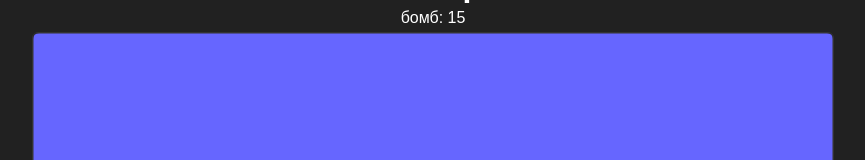
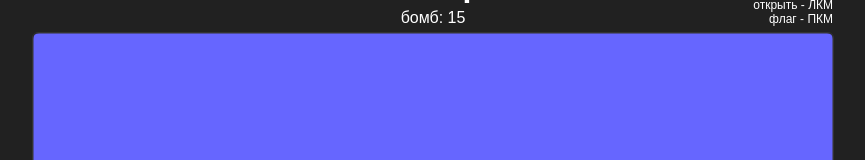
Before and after one commit to DanilChugaev/sapper, a website built with webpack: page src/index.html in a window 1280 px wide. Both pictures are taken after a click on the button "Играть". Shown: the top 160 px of the page, without its empty margins (207-1072 px from the left). Built offline with nearby package versions, Linux system fonts and the light colour scheme.

Commit message:
add hints

```diff
--- a/src/index.html
+++ b/src/index.html
@@ -18,6 +18,11 @@
     <dic class="canvas-container">
       <canvas id="canvas" class="canvas"></canvas>
 
+      <div class="hints">
+        <div class="hints__item" title="левая кнопка мыши">открыть - ЛКМ</div>
+        <div class="hints__item" title="правая кнопка мыши">флаг - ПКМ</div>
+      </div>
+
       <div class="result-container" id="result-container">
         <div class="win-container" id="win-container">
           <h2 class="win-container__title">Победа!</h1>
--- a/src/index.scss
+++ b/src/index.scss
@@ -117,3 +117,13 @@ body {
   justify-content: center;
   margin-bottom: calc(2 * var(--indent));
 }
+
+.hints {
+  display: flex;
+  flex-direction: column;
+  align-items: flex-end;
+  position: absolute;
+  top: calc(7 * var(--indent) * -1);
+  right: 0;
+  font-size: calc(var(--font-size) - 4px);
+}
```
